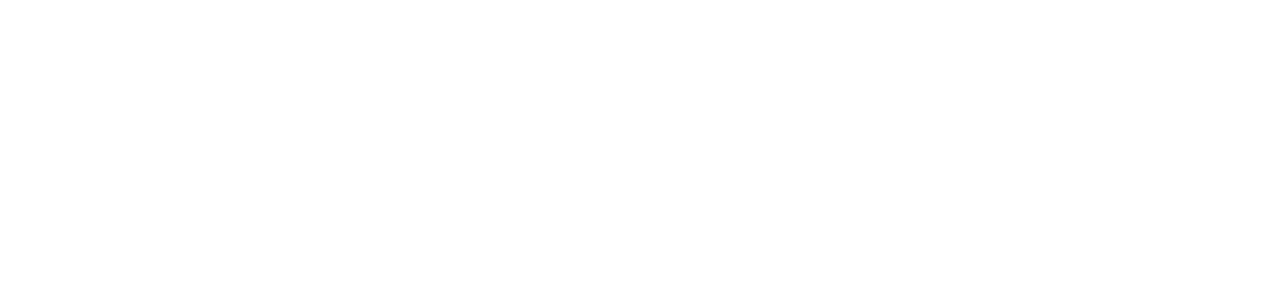
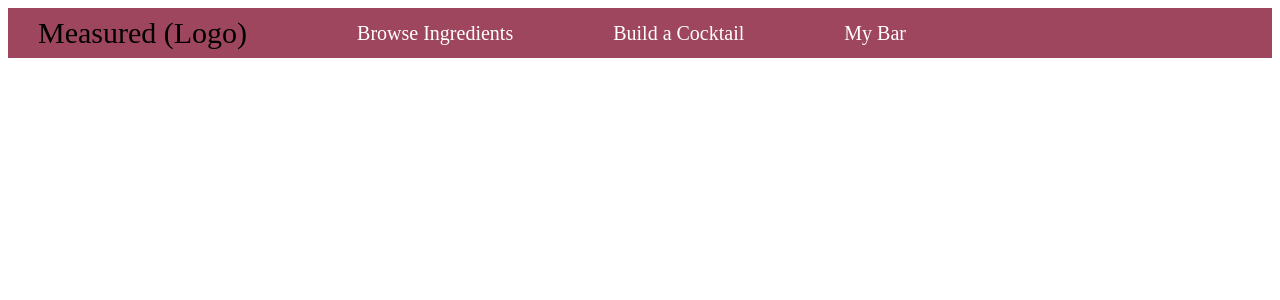
Before and after one commit to smatthews5/measured, a React (Vite) app: page /myBar in a window 1280 px wide. Shown: the top 300 px of the page. Built offline with nearby package versions, Linux system fonts and the light colour scheme.

Commit message:
feat: create header.tsx & headerLarge.tsx

```diff
--- a/src/components/Header.tsx
+++ b/src/components/Header.tsx
@@ -1,7 +1,62 @@
+/** @jsx jsx */
 import React from 'react';
+import { css, jsx } from '@emotion/core';
+import { Link } from '@reach/router';
 
-function Header() {
-  return <div></div>;
-}
+const linkContainers = css`
+  margin: 50px;
+  font-size: 20px;
+`;
+const links = css`
+color: white;
+  &:focus, &:hover, &:visited, &:link, &:active {
+        text-decoration: none;
+    };
+`;
+const Header: React.FC = () => {
+  return (
+    <div
+      css={css`
+        display: flex;
+        align-items: center;
+        padding: 10px;
+        height: 30px;
+        background-color: #9F465F;
+      `}
+    >
+      <div>
+        <Link to="/" css={css`
+        color: black;
+        margin: 20px;
+        text-decoration: none;
+        font-size: 30px;
+      `} >Measured (Logo)</Link>
+
+      </div>
+      <div
+        css={css`
+          display: flex;
+          margin-left: 40px;
+        `}
+      >
+        <div css={linkContainers}>
+          <Link css={links} to="/ingredients">
+            Browse Ingredients
+          </Link>
+        </div>
+        <div css={linkContainers}>
+          <Link css={links} to="/drinkBuilder">
+            Build a Cocktail
+          </Link>
+        </div>
+        <div css={linkContainers}>
+          <Link css={links} to="/myBar">
+            My Bar
+          </Link>
+        </div>
+      </div>
+    </div>
+  );
+};
 
 export default Header;
--- a/src/components/HeaderLarge.tsx
+++ b/src/components/HeaderLarge.tsx
@@ -1,7 +1,63 @@
+/** @jsx jsx */
 import React from 'react';
+import { css, jsx } from '@emotion/core';
+import { Link } from '@reach/router';
 
-function HeaderLarge() {
-  return <div></div>;
-}
+const linkContainers = css`
+  margin: 30px;
+  font-size: 30px;
+`;
+const links = css`
+color: #C67833;
+  &:focus, &:hover, &:visited, &:link, &:active {
+        text-decoration: none;
+    };
+`;
+const HeaderLarge: React.FC = () => {
+  return (
+    <div
+      css={css`
+        display: flex;
+        border-bottom: 1px solid grey;
+        align-items: center;
+        padding: 10px;
+        height: 80px;
+      `}
+    >
+      <div>
+        <h1
+          css={css`
+            color: #2c631f;
+            margin: 20px;
+          `}
+        >
+          Measured (Logo)
+        </h1>
+      </div>
+      <div
+        css={css`
+          display: flex;
+          margin-left: 40px;
+        `}
+      >
+        <div css={linkContainers}>
+          <Link css={links} to="/ingredients">
+            Browse Ingredients
+          </Link>
+        </div>
+        <div css={linkContainers}>
+          <Link css={links} to="/drinkBuilder">
+            Build a Cocktail
+          </Link>
+        </div>
+        <div css={linkContainers}>
+          <Link css={links} to="/myBar">
+            My Bar
+          </Link>
+        </div>
+      </div>
+    </div>
+  );
+};
 
 export default HeaderLarge;
```
